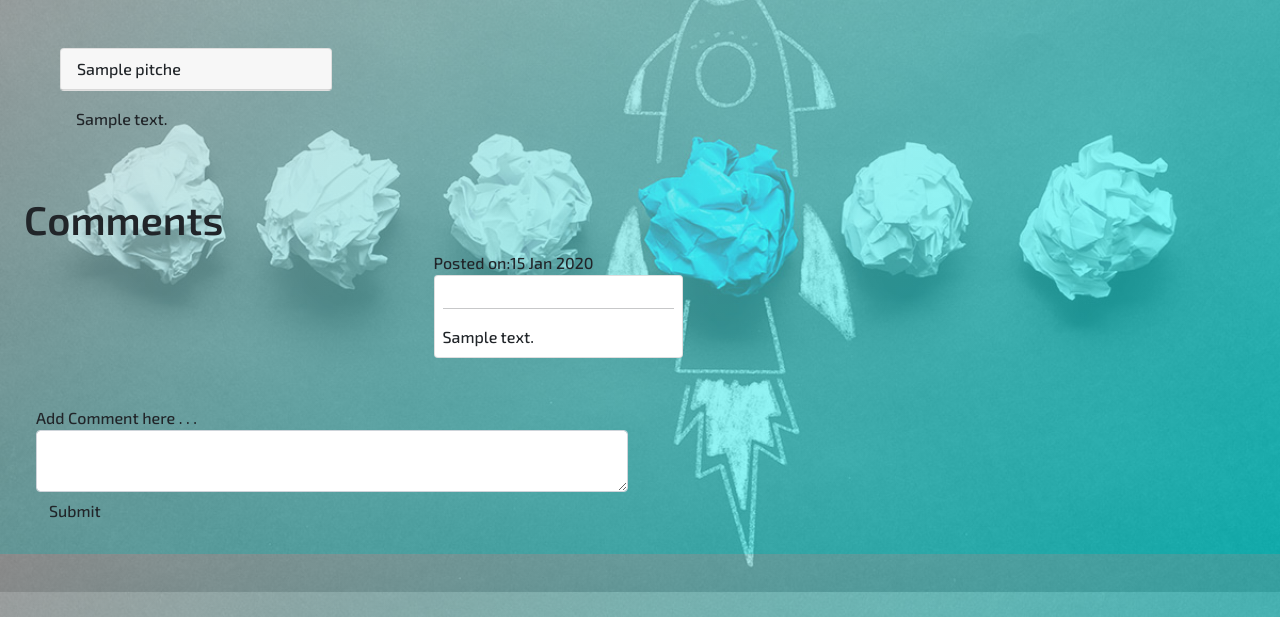
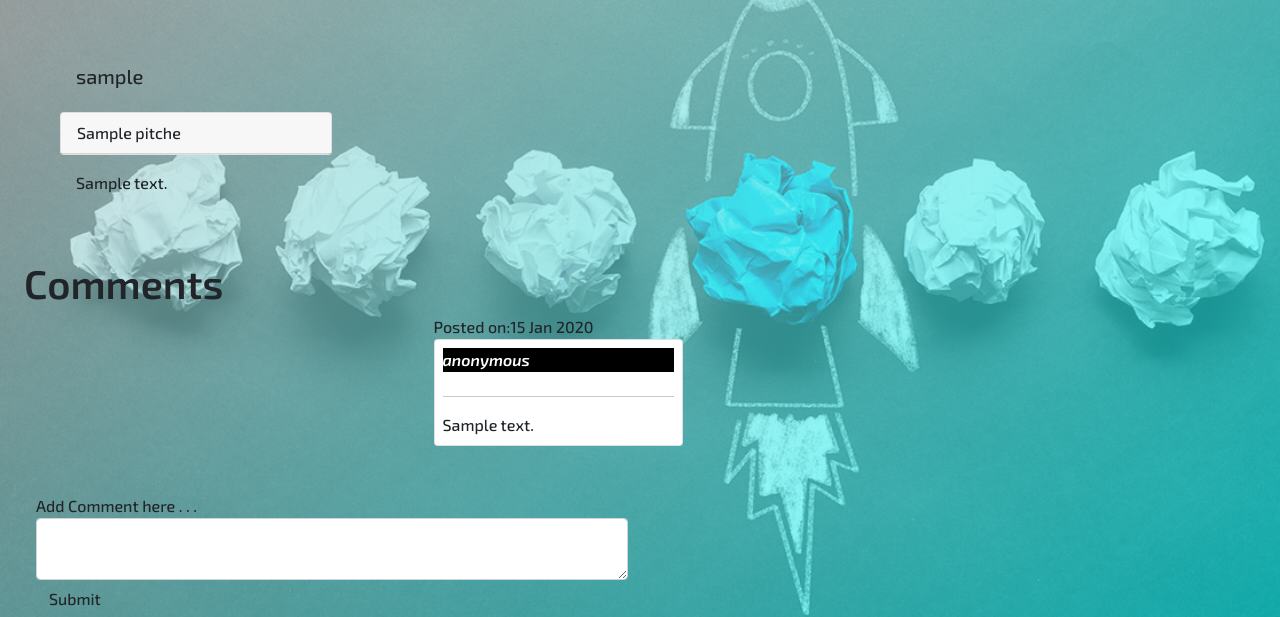
Before and after one commit to Lyonsmasawa/Pitchperfect, a Flask app: page /pitch/1 in a window 1280 px wide. Shown: the part 80-697 px from the top of the page. Run offline with Flask 2, Linux system fonts and the light colour scheme; a user stored in the database is signed in; tables that the repository leaves empty hold one stand-in row (values such as "Sample post"); some libraries are stand-ins or nearby versions.

Commit message:
style pitch page

```diff
--- a/app/templates/pitch.html
+++ b/app/templates/pitch.html
@@ -5,6 +5,9 @@
 {% block main %}
 <div class="row m-lg-5">
     <div class="col-md-3">
+        <h5 class="card-body">
+            {{pitch.user.username}}
+        </h5>
         <div class="card">
             <div class="card-header">{{pitch.title}}</div>
         </div>
@@ -20,7 +23,7 @@
     <div class="col-md-3 m-auto h-100">
         Posted on:{{comment.posted.strftime("%d %b %Y")}}
         <div class="card m-auto p-2">
-            <div class="card-title text-white bg-black p-0.4">{{comment.user_id.username}}</div>
+            <div class="card-title text-white bg-black p-0.4"><em>anonymous</em></div>
             <hr>
             {{comment.comment}}
         </div>
```
